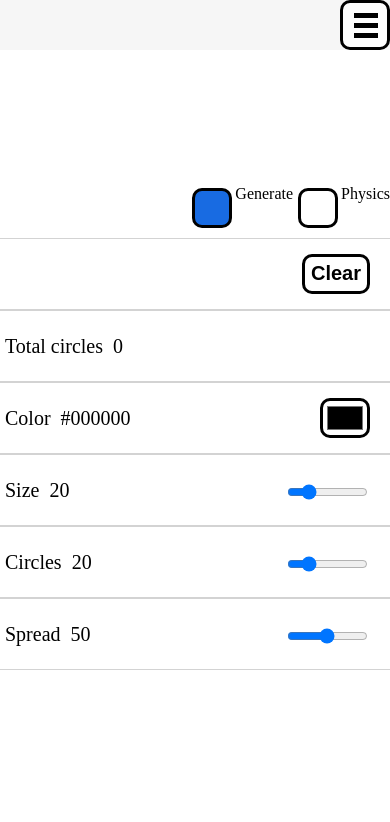
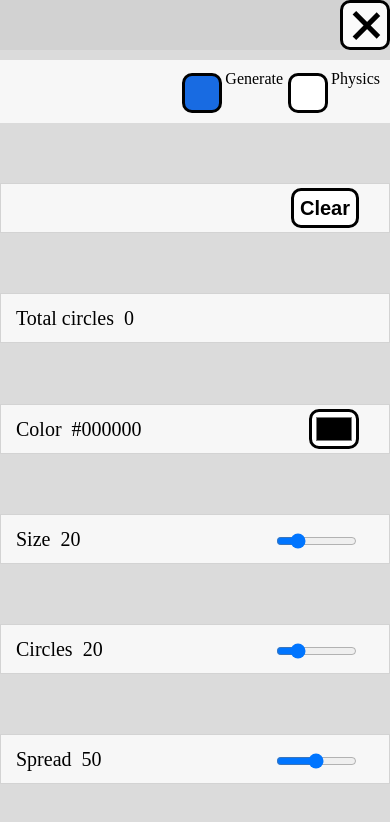
Before and after one commit to krissendev/QuadTree, a website with bundled scripts: page static/index.html in a window 390 px wide. Both pictures are taken after a click on the button 365 px from the left and 25 px from the top of the page. Built offline with nearby package versions, Linux system fonts and the light colour scheme.

Commit message:
Generate-Physics mode switch. toggleMenu() function consistent with burger animation and burgermenu toggle modal. Remove width bleed & drag-selectable UI text.

```diff
--- a/static/index.html
+++ b/static/index.html
@@ -16,7 +16,7 @@
     </main>
 
     <ul id="gui_floater">
-        <div id="mobileWrap" class="active">
+        <div id="mobileWrap" >
             <main class="title_bar">
                     <!--Label-->
                     <label aria-label="Click with mouse to move docker." >Circle Properties Docker </label>
--- a/static/index.js
+++ b/static/index.js
@@ -78,6 +78,7 @@ function onInputDown(event){
 
     //generate
     console.log("click generate. isMobile:",isMobile," mobileMenuHidden:",mobileMenuHidden)
+    console.log("outside mobile topbar ?", " dockerWidth:", dockerWidth, " dockerHeight:", dockerHeight," isMobile:",isMobile, " mx:", mx, " my:", my)
     if(isMobile &&
       (mx<=dockerWidth+dockerLeft &&
       mx>= dockerLeft)&&
@@ -86,7 +87,7 @@ function onInputDown(event){
     ){
       console.log("inside mobile topbar ?", " dockerWidth:", dockerWidth, " dockerHeight:", dockerHeight," isMobile:",isMobile, " mx:", mx, " my:", my)
     }
-    else if(isMobile && !mobileMenuHidden){
+    else if(isMobile && mobileMenuHidden){
         console.log("inside mobile burger")
     }
     //Desktop
@@ -234,10 +235,4 @@ function guimove(gui, anchor_x, anchor_y){
 document.querySelector('#mainMenu').addEventListener("pointerdown", toggleMenu);
 window.addEventListener('resize', debounce(resetNav, 10));
 
-let burger = document.querySelector('#mainMenu');
-let isMobile = (window.getComputedStyle(burger)).display === "block";
-if(isMobile){
-    const mobileWrap = document.querySelector('#mobileWrap')
-    mobileWrap.classList.add('active');
-}
 //window.addEventListener('resize', resetNav);
--- a/static/styles/style.css
+++ b/static/styles/style.css
@@ -127,7 +127,8 @@ li {
 
 /*Unselectanle text*/
 .guiLists li label,
-.guiLists li p {
+.guiLists li p,
+form label {
     -webkit-user-select: none; /* Safari */
     -ms-user-select: none; /* IE 10 and IE 11 */
     user-select: none; /* Standard syntax */
@@ -144,7 +145,6 @@ li {
 .guiLists form{
     display:inline-flex;
     justify-content: flex-end;
-    width:100%;
 }
 .guiLists form input{
     border-radius: 50%;
@@ -190,28 +190,24 @@ li {
     background-color: black;
 }
 
-.burger:hover {
-    border-color:#3584e4;
-}
-.burger:hover div{
-    background-color: #3584e4;;
-}
 .modal{
     right: 0;
     top: 0;
     z-index: 0;
     display:none;
     position: absolute;
-    width:100vh;
+    width:100vw;
     height:100vh;
-    background-color:hsla(0, 0%, 100%, 0.8)
+    background-color:rgba(211, 211, 211, 0.8);
 }
 @media screen and (max-width: 540px) {
-    #mobileWrap.active{
+    #mobileWrap{
         width:100vw;
         height:100vh;
         visibility: hidden;
-
+    }
+    #mobileWrap.active{
+        visibility: visible;
     }
 /*
     #gui_floater
@@ -224,14 +220,19 @@ li {
     .guiLists
         links       display = "block";
 */
-
+button:hover, input:hover{
+    background-color: unset;
+}
+button:active, input:active{
+    background-color: #3584e4;
+}
 
     .guiLists{
         z-index: 2;
         display:flex;
         height: 100vh;
         flex-direction: column;
-        justify-content: center;
+        justify-content: space-evenly;
         align-items:center;
         border:10px;
         overflow:scroll
@@ -239,12 +240,16 @@ li {
     .guiLists li{
         width:100%;
         padding:10px;
+        box-sizing: border-box;
+        background-color:rgba(255, 255, 255, 0.8);
         z-index: 2;
 
     }
         .guiLists form{
-        width:100%;
+        width: 100vw;
         padding:10px;
+        box-sizing: border-box;
+        background-color:rgba(255, 255, 255, 0.8);
         z-index: 2;
 
     }
--- a/static/util/responsiveMenu.js
+++ b/static/util/responsiveMenu.js
@@ -7,29 +7,30 @@ const modal = document.querySelector('#mainMenuModal');
 const listElements = document.querySelectorAll('.listElement');
 const mobileWrap = document.querySelector('#mobileWrap')
 
-let mobileMenuHidden;
+let mobileMenuVisible;
 
 function toggleMenu(){
-    mobileMenuHidden = mobileWrap.classList.contains('active');
-    console.log("toggled2:", mobileMenuHidden)
+    mobileMenuVisible = mobileWrap.classList.contains('active');
+    console.log("toggled2:", mobileMenuVisible)
+    //enabling menu
+    if(!mobileMenuVisible){
+        mobileWrap.classList.add('active'); //display burger menu
+        mainMenu.classList.add('active');
+        modal.style.display = "block";
+
+    }
     //disabling menu
-    if(!mobileMenuHidden){
-        mobileWrap.classList.add('active');
+    else if(mobileMenuVisible){
+        mobileWrap.classList.remove('active'); //hide burger menu
+        mainMenu.classList.remove('active')
         modal.style.display = "none";
-        mobileMenuHidden = false;
-    }
-    //enabling menu
-    else if(mobileMenuHidden){
-        mobileWrap.classList.remove('active');
-        modal.style.display = "block";
-        mobileMenuHidden = true;
     }
 }
 let counter=0;
 function resetNav(){
     counter++;
     console.log(counter)
-    mobileMenuHidden = false;
+    mobileMenuVisible = false;
     if(window.innerWidth > 540){
         gui.style.top = "10vh"
         gui.style.left = "0"
```
